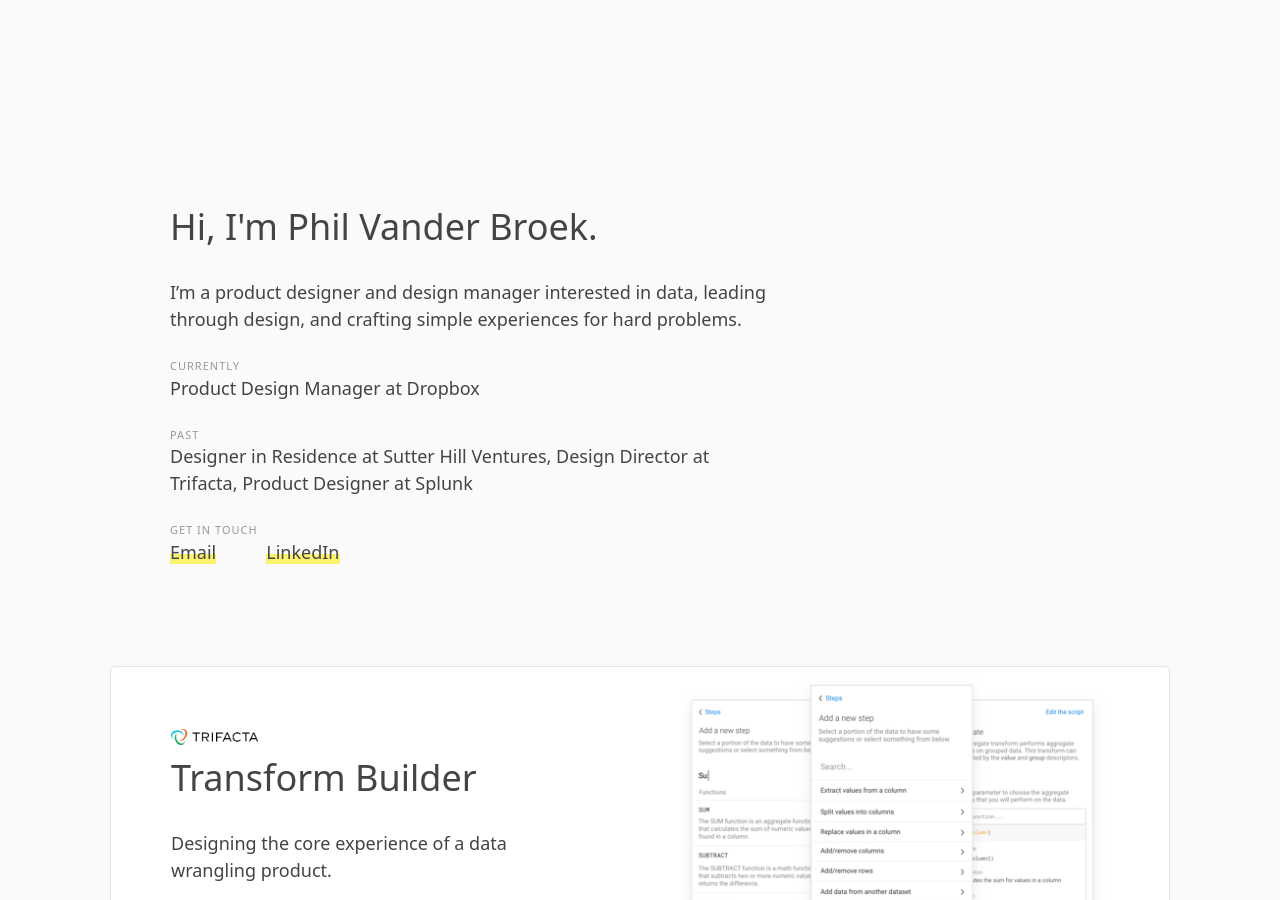
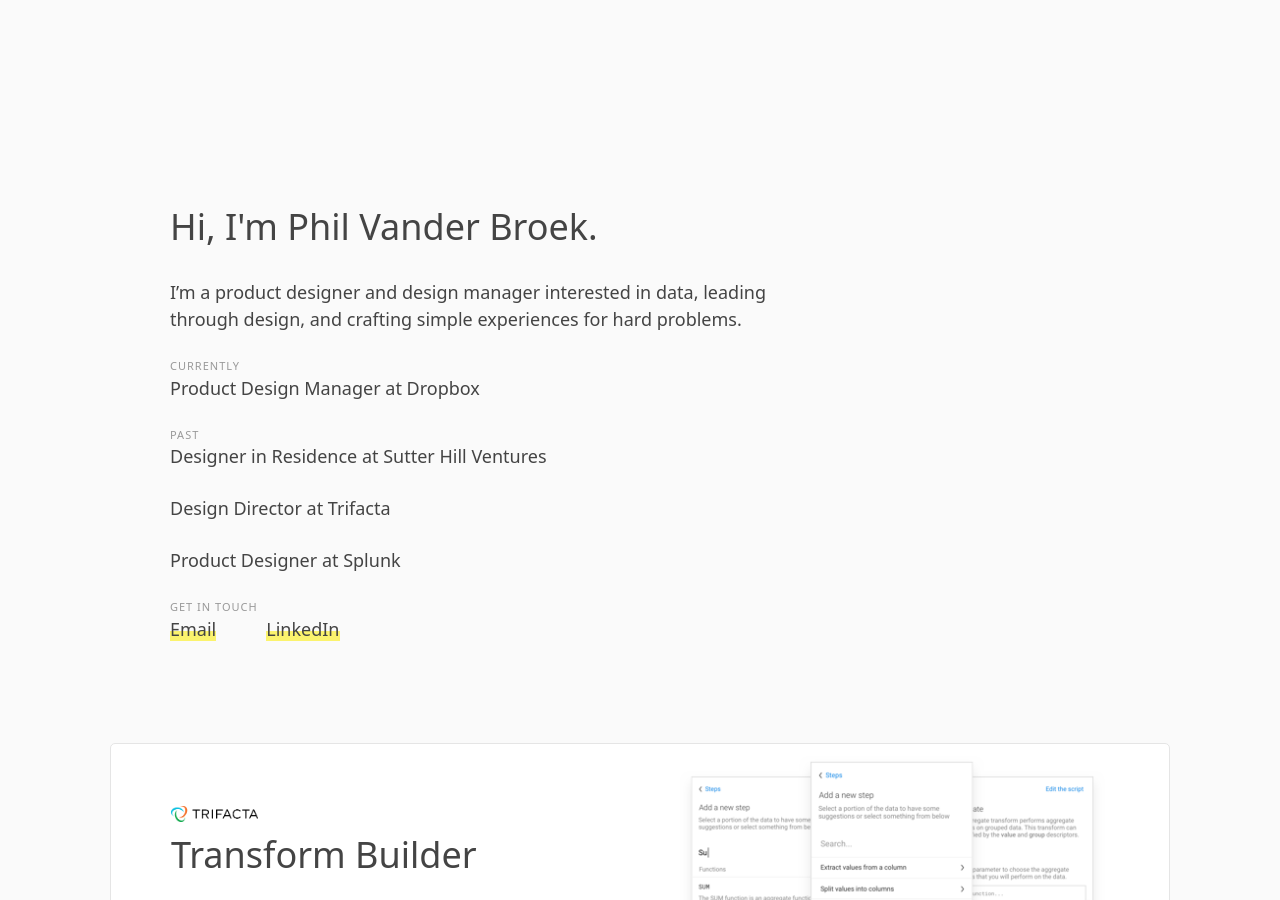
Before and after one commit to philipvanderbroek/philipvanderbroek.github.io, a Jekyll site: the page built from index.html, in a window 1280 px wide and 900 px high. Built offline with Jekyll 4.4.1, drawn with Linux system fonts in a browser that asks for light colours.

```diff
--- a/index.html
+++ b/index.html
@@ -9,7 +9,9 @@ title: Phil Vander Broek
     <h3>Currently</h3>
     <p>Product Design Manager at Dropbox</p>
     <h3>Past</h3>
-    <p>Designer in Residence at Sutter Hill Ventures, Design Director at Trifacta, Product Designer at Splunk</p>
+    <p>Designer in Residence at Sutter Hill Ventures</p>
+    <p>Design Director at Trifacta</p>
+    <p>Product Designer at Splunk</p>
     <h3>Get in touch</h3>
     <a href="mailto:philipvanderbroek@gmail.com">Email</a><a href="https://www.linkedin.com/in/philipvanderbroek/">LinkedIn</a>
   </div>
```
